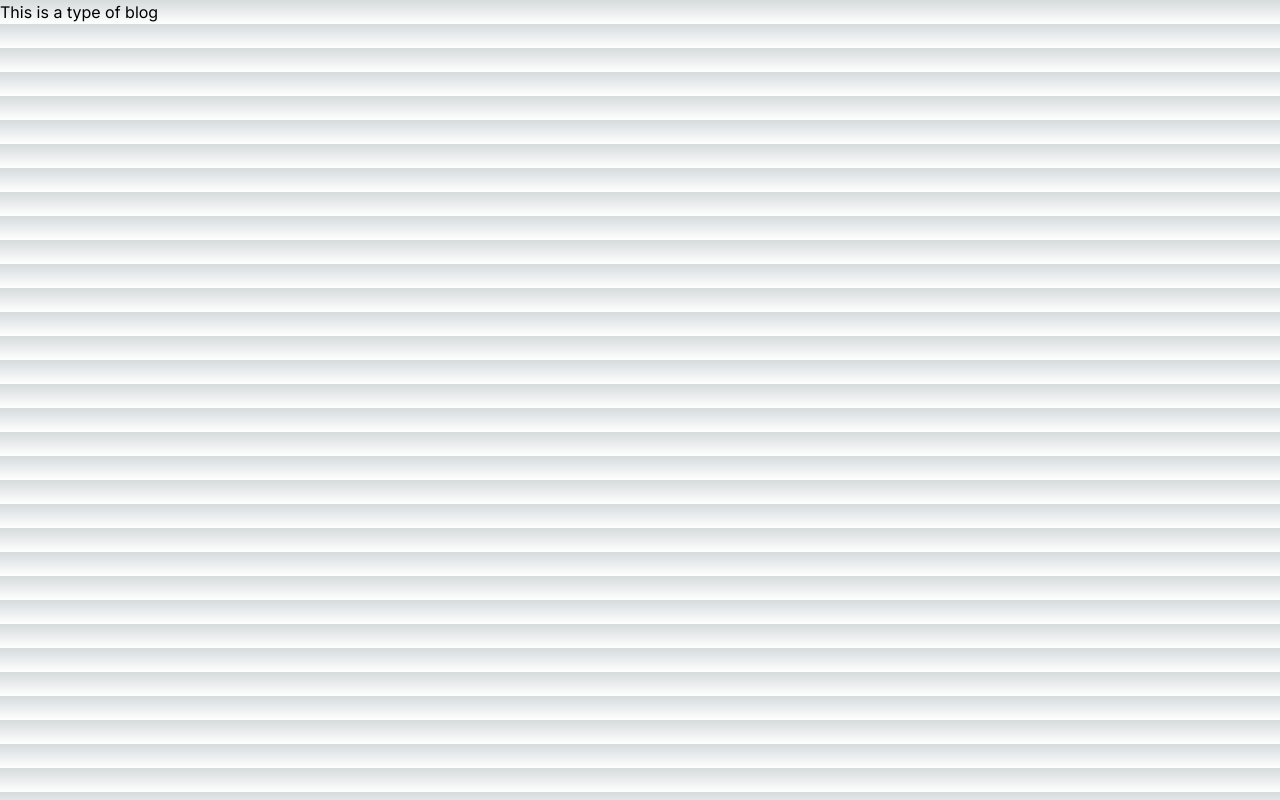
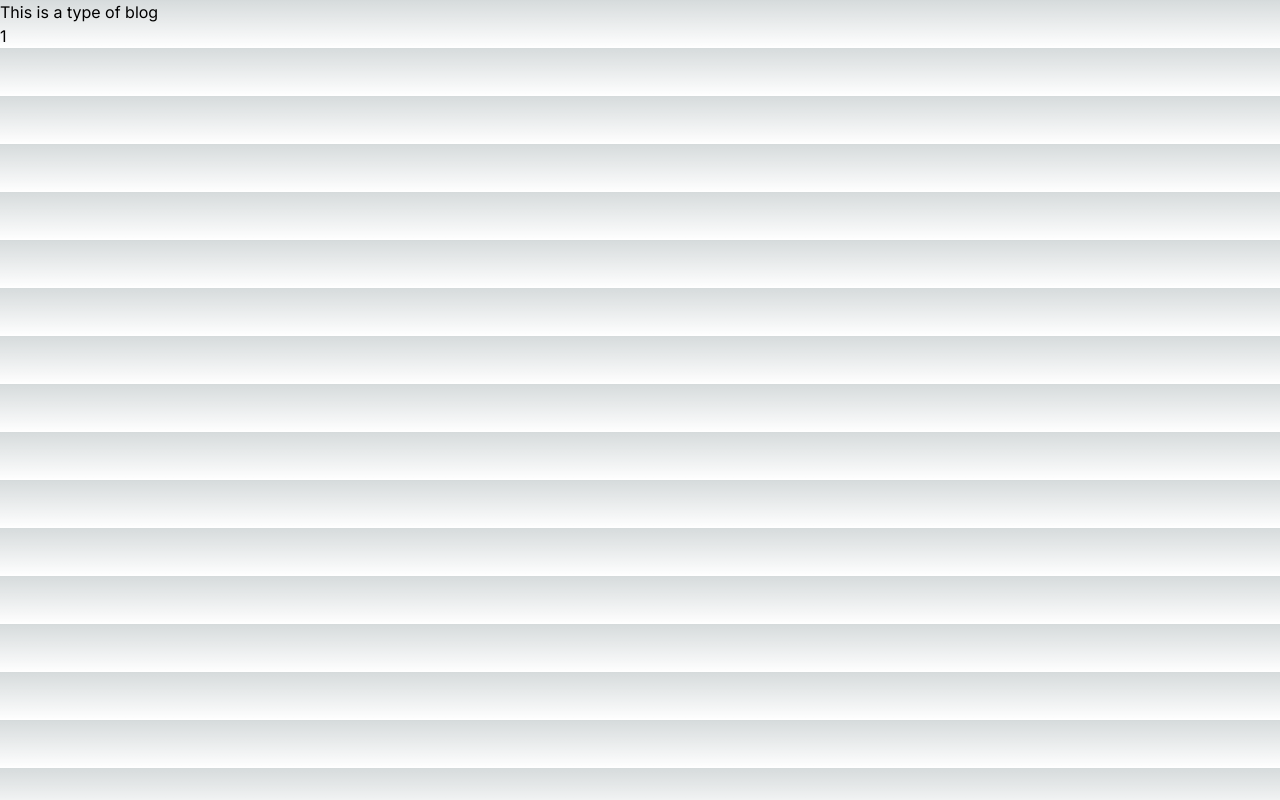
Before and after one commit to J-Skarbek/next-udemy, a Next.js app in the folder app/: page /blog/1 in a window 1280 px wide. Built offline with nearby package versions, Linux system fonts and the light colour scheme.

Commit message:
Add params object

```diff
--- a/app/app/blog/[slug]/page.js
+++ b/app/app/blog/[slug]/page.js
@@ -1,7 +1,11 @@
-export default function Post() {
+export default function Post({ params }) {
+  //params pulls in an object of key/value pairs from the URL params -- just like in the
+  //react spa tutorial
+
   return (
     <>
       <h1>This is a type of blog</h1>
+      <p>{params.slug}</p>
     </>
   )
 }
```
